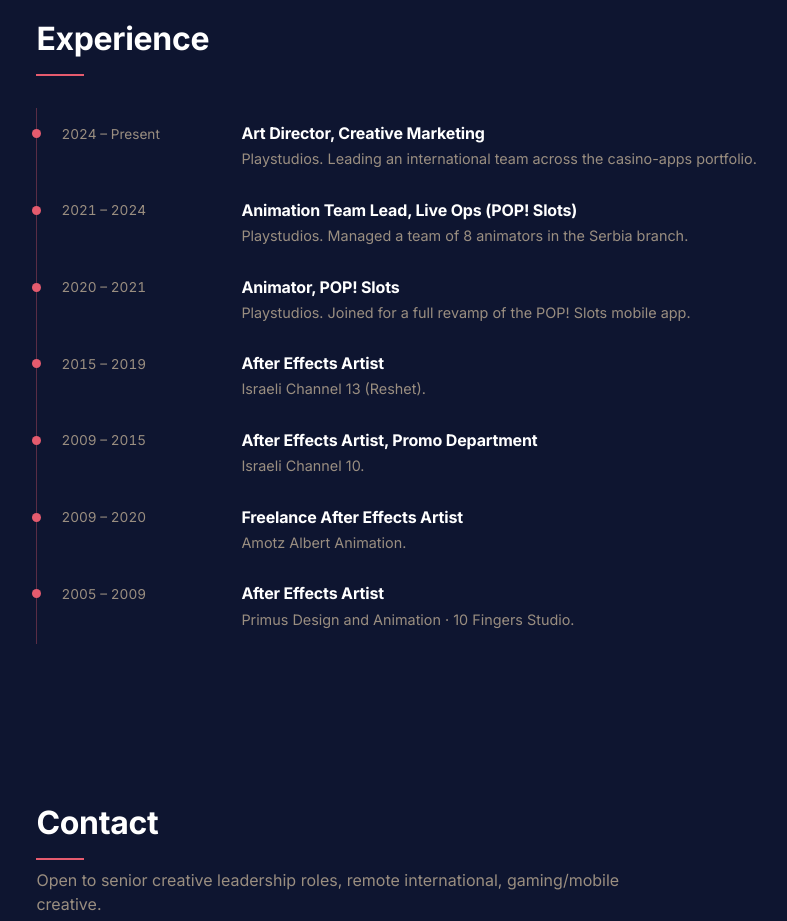
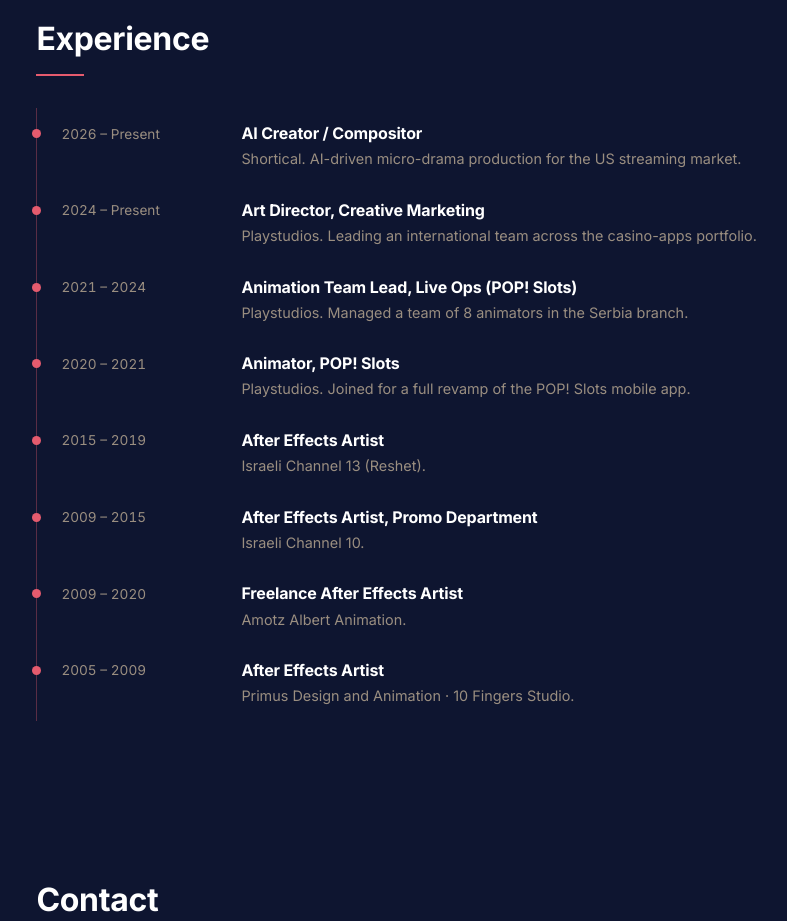
Before and after one commit to amotzalbert/amotzalbert.github.io, a plain HTML site: page index.html in a window 1280 px wide. Shown: the part 3040-3961 px from the top of the page, without its empty margins (52-839 px from the left). Drawn offline with Linux system fonts and the light colour scheme.

Commit message:
Add Shortical (AI Creator/Compositor) to experience timeline

```diff
--- a/index.html
+++ b/index.html
@@ -180,6 +180,13 @@
       </header>
       <ol class="timeline">
         <li>
+          <div class="when">2026 – Present</div>
+          <div class="what">
+            <h3>AI Creator / Compositor</h3>
+            <p>Shortical. AI-driven micro-drama production for the US streaming market.</p>
+          </div>
+        </li>
+        <li>
           <div class="when">2024 – Present</div>
           <div class="what">
             <h3>Art Director, Creative Marketing</h3>
```
